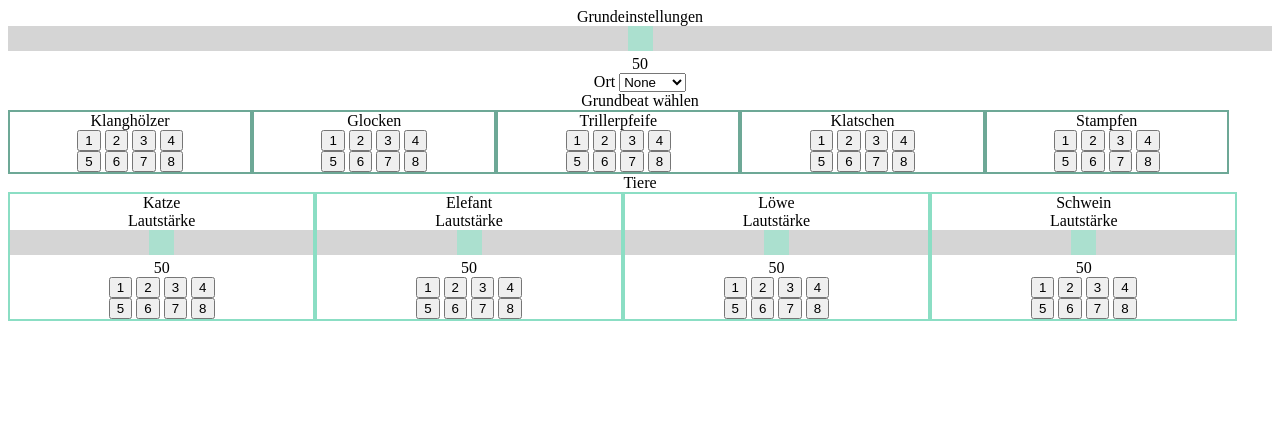
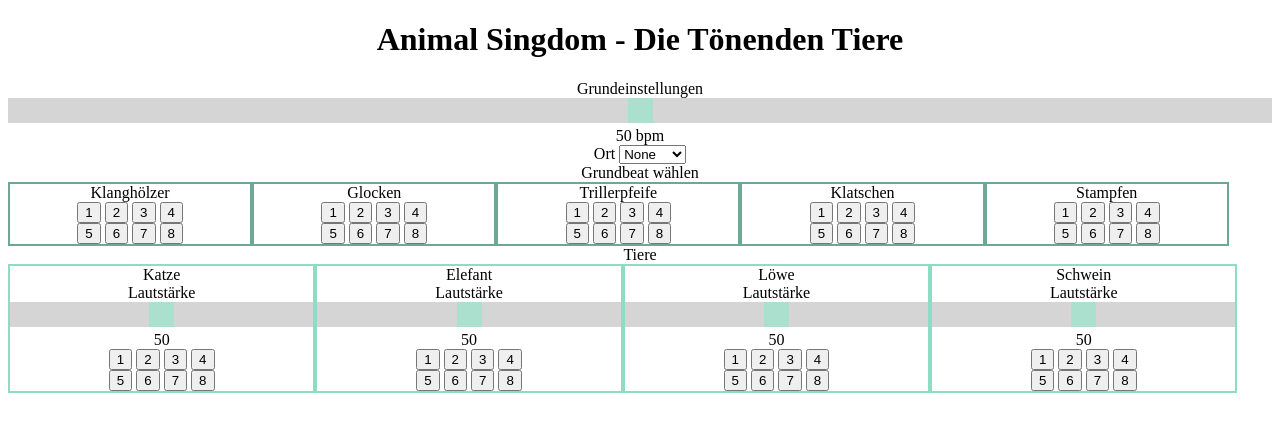
Before and after one commit to HerrLootwig/AVPRG, a plain HTML site: page AnimalSingdom/Javascript/index.html in a window 1280 px wide. Drawn offline with Linux system fonts and the light colour scheme.

Commit message:
bei html Überschrift und Titel angepasst

```diff
--- a/AnimalSingdom/Javascript/index.html
+++ b/AnimalSingdom/Javascript/index.html
@@ -3,14 +3,15 @@
 
 <head>
     <link rel="stylesheet" type="text/css" href="style.css">
-    <title>AVPRG Aufgabe 5</title>
+    <title>Animal Singdom</title>
 </head>
 
 <body>
+    <h1>Animal Singdom - Die Tönenden Tiere</h1>
     Grundeinstellungen
     <div id="mainsettingsContainer">
         <input type="range" min="0" max="100" value="50" class="slider" id="bpmSlider">
-        <span id="bpmOutput">50</span>
+        <span id="bpmOutput">50 bpm</span>
         <div id="reverbContainer">Ort
             <select id="reverbselectList">
                 <option value="none">None</option>
```
